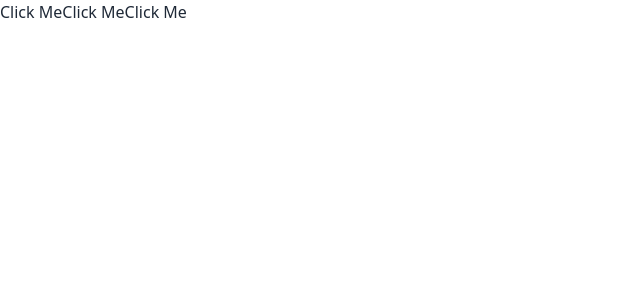
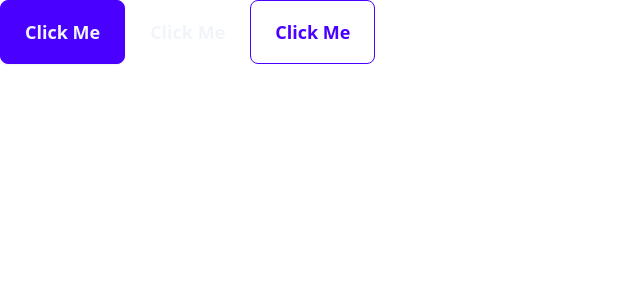
Before and after one commit to aizadrzo/personal-website, a Next.js app: page / in a window 1280 px wide. Shown: the top 300 px of the page, without its empty margins (0-640 px from the left). Built offline with nearby package versions, Linux system fonts and the light colour scheme.

Commit message:
chore: button v1.1 - rename folder to components - added colorsyle properties - change Button.className and Button component accordingly

```diff
--- a/src/component/Button/Button.classnames.ts
+++ b/src/components/Button/Button.classnames.ts
@@ -1,6 +1,6 @@
 import { VariantProps, cva } from "class-variance-authority";
 
-export const ButtonCVA = cva("btn", {
+export const ButtonCVA = cva("text-slate-100 btn", {
   variants: {
     size: {
       xs: "btn-xs",
@@ -13,10 +13,20 @@ export const ButtonCVA = cva("btn", {
       outline: "btn-outline",
       ghost: "btn-ghost",
     },
+    colorStyle: {
+      primary: "btn-primary",
+      secondary: "btn-secondary",
+      accent: "btn-accent",
+      blue: "btn-info",
+      red: "btn-error",
+      yellow: "btn-warning",
+      green: "btn-green",
+    },
   },
   defaultVariants: {
     variant: "contain",
     size: "md",
+    colorStyle: "primary",
   },
 });
 
--- a/src/component/Button/Button.tsx
+++ b/src/components/Button/Button.tsx
@@ -11,10 +11,14 @@ const Button: FC<ButtonProps> = ({
   size,
   variant,
   children,
+  colorStyle,
   ...props
 }) => {
   return (
-    <button className={cn(ButtonCVA({ variant, size, className }))} {...props}>
+    <button
+      className={cn(ButtonCVA({ variant, size, colorStyle, className }))}
+      {...props}
+    >
       {children}
     </button>
   );
--- a/src/pages/index.tsx
+++ b/src/pages/index.tsx
@@ -1,4 +1,4 @@
-import { Button } from "@/component";
+import { Button } from "@/components";
 
 export default function Home() {
   return (
```
Also changed, not shown: src/components/index.ts (renamed from src/component/index.ts).
